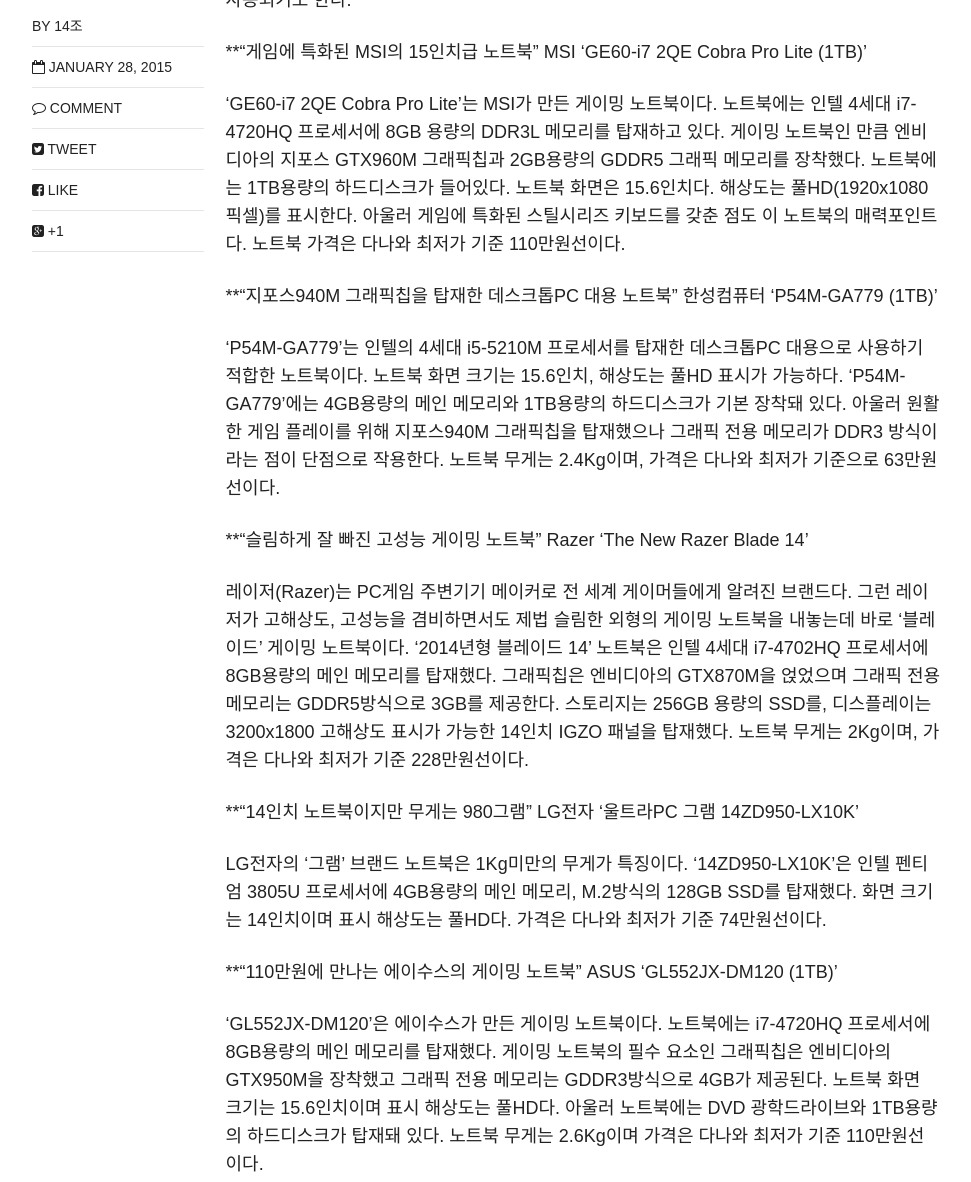
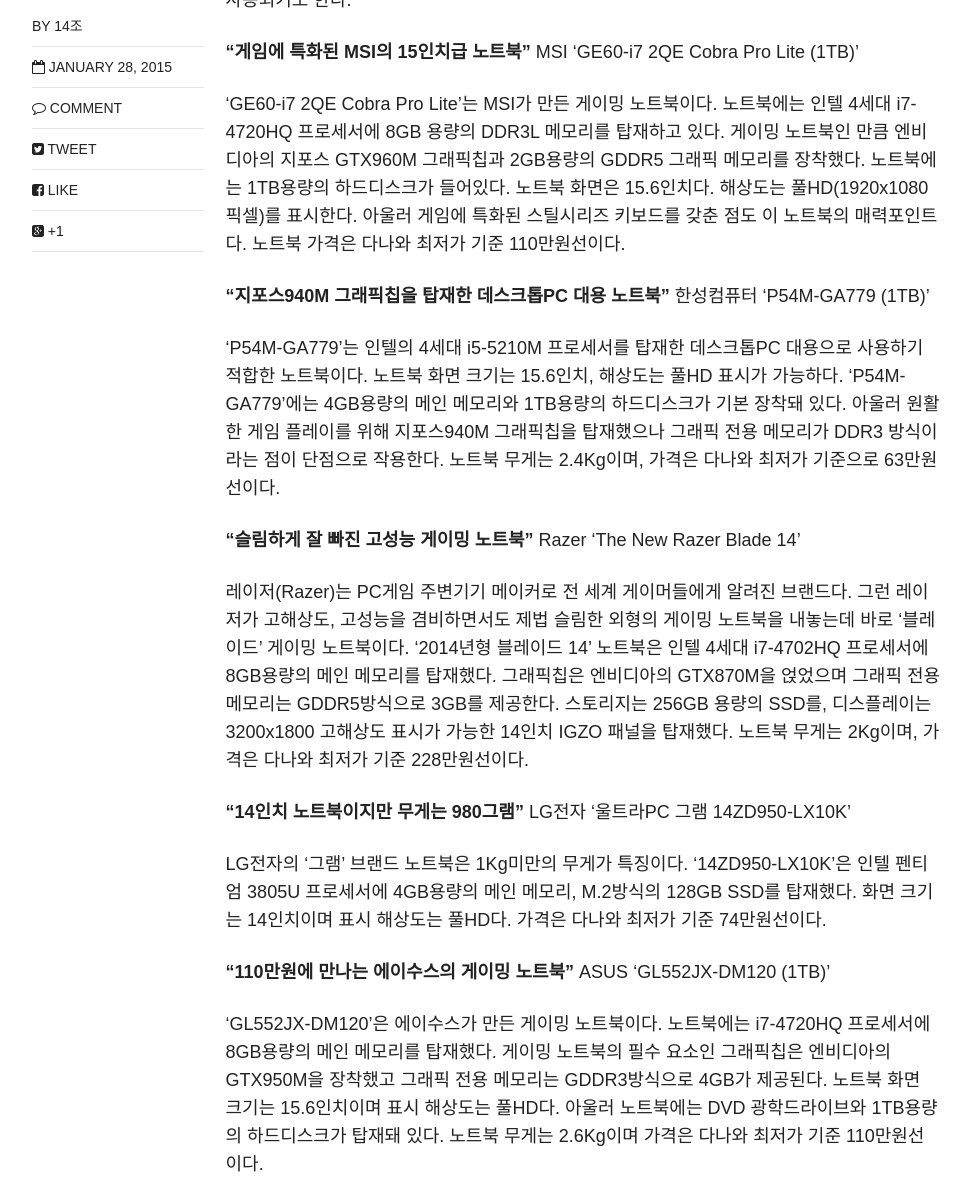
Before and after one commit to kimdj1234/kimdj1234.github.com, a Jekyll site: the page built from _posts/blog/2015-01-28-I_Got_Some_Pizza.md, in a window 1280 px wide and 1400 px high, scrolled down 615 px, cut to the strip 218-1400 px from the top of the window. Shown: the whole strip, without its empty margins (154-1125 px from the left). Built offline with Jekyll 4.4.1, drawn with Linux system fonts in a browser that asks for light colours; nearby versions of some CDN libraries; comment, search, counter and statistics services are not loaded; some of the changed text lies outside the part shown.

```diff
--- a/_posts/blog/2015-01-28-I_Got_Some_Pizza.md
+++ b/_posts/blog/2015-01-28-I_Got_Some_Pizza.md
@@ -16,7 +16,7 @@ comments: true
 [미디어잇 김형원] 6월 다나와가 추천하는 표준 노트북은 게임에 특화된 노트북을 비롯해 모두 8개 제품이다. 소개된 노트북 중 5개 제품이 전용 그래픽칩을 탑재하고 있다는 점도 눈에 띈다. 노트북에서 그래픽칩의 유무는 노트북에서 게임을 즐기는 것이 가능하냐 그렇지 않느냐를 구분 짓는 잣대로 작용한다. 아울러 노트북에 탑재된 그래픽 메모리 타입도 체크 포인트다. 게이밍 노트북에는 전송속도가 빠른 GDDR5가 주로 사용되지만 저가 노트북에는 전송속도가 느린 DDR3가 사용되기도 한다.
 
 
-**“게임에 특화된 MSI의 15인치급 노트북”
+**“게임에 특화된 MSI의 15인치급 노트북”**
 MSI ‘GE60-i7 2QE Cobra Pro Lite (1TB)’
 
 ‘GE60-i7 2QE Cobra Pro Lite’는 MSI가 만든 게이밍 노트북이다. 노트북에는 인텔 4세대 i7-4720HQ 프로세서에 8GB 용량의 DDR3L 메모리를 탑재하고 있다. 게이밍 노트북인 만큼 엔비디아의 지포스 GTX960M 그래픽칩과 2GB용량의 GDDR5 그래픽 메모리를 장착했다. 노트북에는 1TB용량의 하드디스크가 들어있다. 노트북 화면은 15.6인치다. 해상도는 풀HD(1920x1080픽셀)를 표시한다. 아울러 게임에 특화된 스틸시리즈 키보드를 갖춘 점도 이 노트북의 매력포인트다. 노트북 가격은 다나와 최저가 기준 110만원선이다.
@@ -25,7 +25,7 @@ MSI ‘GE60-i7 2QE Cobra Pro Lite (1TB)’
 
 
 
-**“지포스940M 그래픽칩을 탑재한 데스크톱PC 대용 노트북”
+**“지포스940M 그래픽칩을 탑재한 데스크톱PC 대용 노트북”**
 한성컴퓨터 ‘P54M-GA779 (1TB)’
 
 ‘P54M-GA779’는 인텔의 4세대 i5-5210M 프로세서를 탑재한 데스크톱PC 대용으로 사용하기 적합한 노트북이다. 노트북 화면 크기는 15.6인치, 해상도는 풀HD 표시가 가능하다. ‘P54M-GA779’에는 4GB용량의 메인 메모리와 1TB용량의 하드디스크가 기본 장착돼 있다. 아울러 원활한 게임 플레이를 위해 지포스940M 그래픽칩을 탑재했으나 그래픽 전용 메모리가 DDR3 방식이라는 점이 단점으로 작용한다. 노트북 무게는 2.4Kg이며, 가격은 다나와 최저가 기준으로 63만원선이다.
@@ -34,7 +34,7 @@ MSI ‘GE60-i7 2QE Cobra Pro Lite (1TB)’
 
 
 
-**“슬림하게 잘 빠진 고성능 게이밍 노트북”
+**“슬림하게 잘 빠진 고성능 게이밍 노트북”**
 Razer ‘The New Razer Blade 14’
 
 레이저(Razer)는 PC게임 주변기기 메이커로 전 세계 게이머들에게 알려진 브랜드다. 그런 레이저가 고해상도, 고성능을 겸비하면서도 제법 슬림한 외형의 게이밍 노트북을 내놓는데 바로 ‘블레이드’ 게이밍 노트북이다. ‘2014년형 블레이드 14’ 노트북은 인텔 4세대 i7-4702HQ 프로세서에 8GB용량의 메인 메모리를 탑재했다. 그래픽칩은 엔비디아의 GTX870M을 얹었으며 그래픽 전용 메모리는 GDDR5방식으로 3GB를 제공한다. 스토리지는 256GB 용량의 SSD를, 디스플레이는 3200x1800 고해상도 표시가 가능한 14인치 IGZO 패널을 탑재했다. 노트북 무게는 2Kg이며, 가격은 다나와 최저가 기준 228만원선이다.
@@ -43,7 +43,7 @@ Razer ‘The New Razer Blade 14’
 
 
 
-**“14인치 노트북이지만 무게는 980그램”
+**“14인치 노트북이지만 무게는 980그램”**
 LG전자 ‘울트라PC 그램 14ZD950-LX10K’
 
 LG전자의 ‘그램’ 브랜드 노트북은 1Kg미만의 무게가 특징이다. ‘14ZD950-LX10K’은 인텔 펜티엄 3805U 프로세서에 4GB용량의 메인 메모리, M.2방식의 128GB SSD를 탑재했다. 화면 크기는 14인치이며 표시 해상도는 풀HD다. 가격은 다나와 최저가 기준 74만원선이다.
@@ -52,7 +52,7 @@ LG전자의 ‘그램’ 브랜드 노트북은 1Kg미만의 무게가 특징이
 
 
 
-**“110만원에 만나는 에이수스의 게이밍 노트북”
+**“110만원에 만나는 에이수스의 게이밍 노트북”**
 ASUS ‘GL552JX-DM120 (1TB)’
 
 ‘GL552JX-DM120’은 에이수스가 만든 게이밍 노트북이다. 노트북에는 i7-4720HQ 프로세서에 8GB용량의 메인 메모리를 탑재했다. 게이밍 노트북의 필수 요소인 그래픽칩은 엔비디아의 GTX950M을 장착했고 그래픽 전용 메모리는 GDDR3방식으로 4GB가 제공된다. 노트북 화면 크기는 15.6인치이며 표시 해상도는 풀HD다. 아울러 노트북에는 DVD 광학드라이브와 1TB용량의 하드디스크가 탑재돼 있다. 노트북 무게는 2.6Kg이며 가격은 다나와 최저가 기준 110만원선이다.
@@ -61,7 +61,7 @@ ASUS ‘GL552JX-DM120 (1TB)’
 
 
 
-**“고성능이지만 비교적 저렴한 가격이 특징”
+**“고성능이지만 비교적 저렴한 가격이 특징”**
 ASUS ‘X302LJ-R4073’
 
 ‘X302LJ-R4073’는 5세대 i7-5500U 프로세서를 탑재한 노트북이다. 화면 크기는 13.3인치, 표시 해상도는 풀HD, 노트북 무게는 1.59Kg로 일반적인 노트북 무게에 고성능을 실현한 제품이다. 노트북에는 지포스 920M 그래픽칩이 장착돼 있다. 노트북 메모리 구성은 메인이 4GB, 그래픽이 2GB다. 노트북 가격은 다나와 최저가 기준으로 85만원선이다.
@@ -70,7 +70,7 @@ ASUS ‘X302LJ-R4073’
 
 
 
-**“50만원에 만나는 데스크톱PC 겸용 노트북”
+**“50만원에 만나는 데스크톱PC 겸용 노트북”**
 레노버 ‘G50-80-80E5026RKR’
 
 ‘G50-80-80E5026RKR’는 인텔의 5세대 i3-5010U 프로세서를 장착한 데스크톱PC 겸용 노트북이다. 화면 크기는 15.6인치이며 해상도는 풀HD 표시가 가능하다. 스토리지는 500GB용량의 하드디스크와 DVD 광학드라이브를 갖췄다. 메인 메모리는 4GB다. 노트북 무게는 2.5Kg, 가격은 다나와 최저가 기준 50만원선이다.
@@ -78,7 +78,7 @@ ASUS ‘X302LJ-R4073’
 
 
 
-**“HP가 만든 50만원초반대 데스크톱PC 겸용 노트북”
+**“HP가 만든 50만원초반대 데스크톱PC 겸용 노트북”**
 HP ‘15-R282TU’
 
 ‘15-R282TU’는 인텔 4세대 i3-4005U 프로세서에 4GB용량의 메인 메모리를 탑재한 노트북이다. 화면 크기는 15.6인치, 무게는 2.23Kg, DVD광학드라이브 탑재 등 이 제품은 데스크톱PC 겸용 노트북 범주에 속한다. 노트북은 윈도8.1 운영체제가 기본 제공되며 가격은 다나와 최저가 기준 53만원선이다.
```
